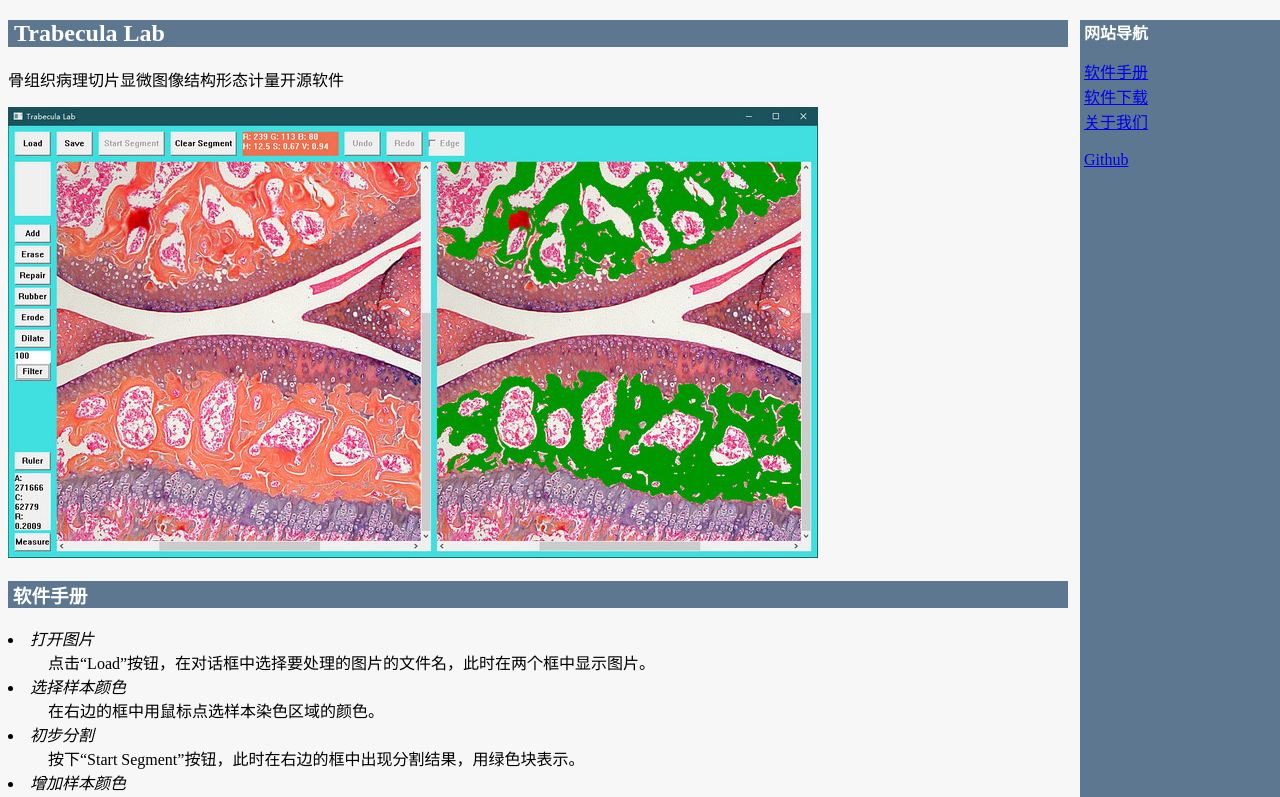
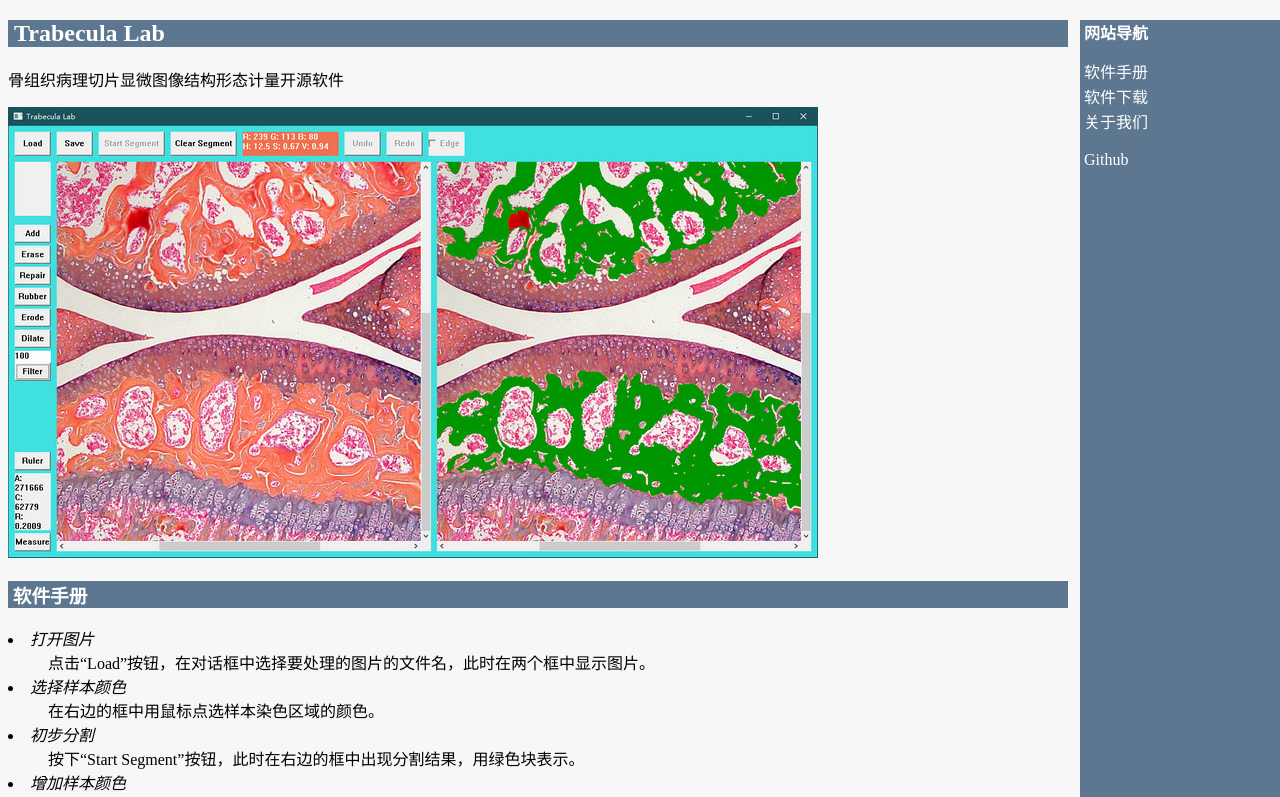
Before and after one commit to babyge/Trabecula_Page, a plain HTML site: page index.html in a window 1280 px wide. Shown: the top 797 px of the page. Drawn offline with Linux system fonts and the light colour scheme.

Commit message:
超链接点击不变色

```diff
--- a/index.html
+++ b/index.html
@@ -19,14 +19,6 @@ body{
     position:fixed;
     right:0px;
 }
-a:link {
-    <!-- font-size: 12px;  -->
-    color: #FFFFFF;
-}
-a:visited {
-    <!-- font-size: 12px;  -->
-    color: #FFFFFF;
-}
 </style>
 
 <title>骨小梁分析程序</title>
@@ -38,13 +30,14 @@ a:visited {
 
 <div class="menu">
 <font color="white">
-<b>&nbsp;网站导航</b><br>
+<b>
+&nbsp;<a style="text-decoration:none; color:#FFFFFF;" href="#top">网站导航</b><br>
 <p style="line-height:25px;">
-&nbsp;<a href="#manual">软件手册<a><br>
-&nbsp;<a href="#download">软件下载<a><br>
-&nbsp;<a href="#aboutus">关于我们<a><br>
+&nbsp;<a style="text-decoration:none; color:#FFFFFF;" href="#manual">软件手册<a><br>
+&nbsp;<a style="text-decoration:none; color:#FFFFFF;" href="#download">软件下载<a><br>
+&nbsp;<a style="text-decoration:none; color:#FFFFFF;" href="#aboutus">关于我们<a><br>
 </p>
-&nbsp;<a href="https://github.com/ZCMU/Trabecula">Github<a><br>
+&nbsp;<a style="text-decoration:none; color:#FFFFFF;" href="https://github.com/ZCMU/Trabecula">Github<a><br>
 </font>
 </div>
 
```
